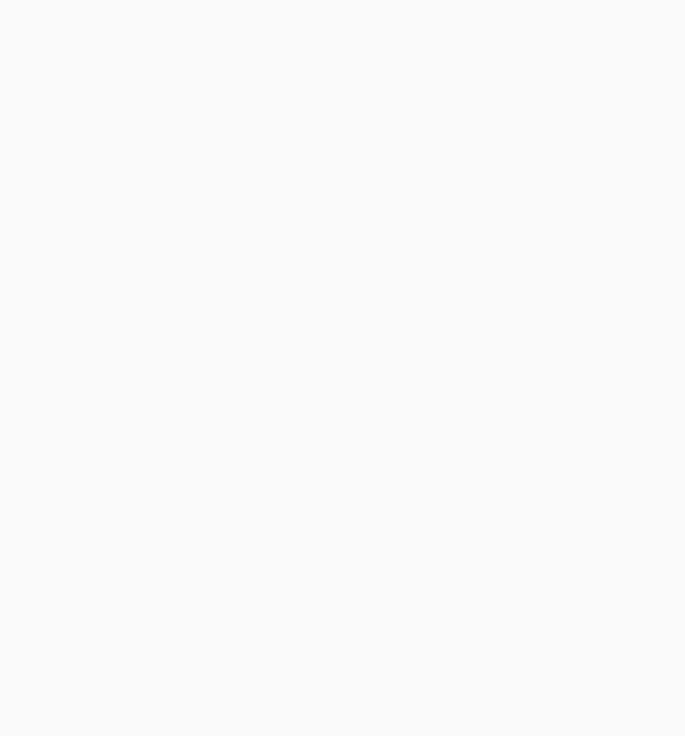
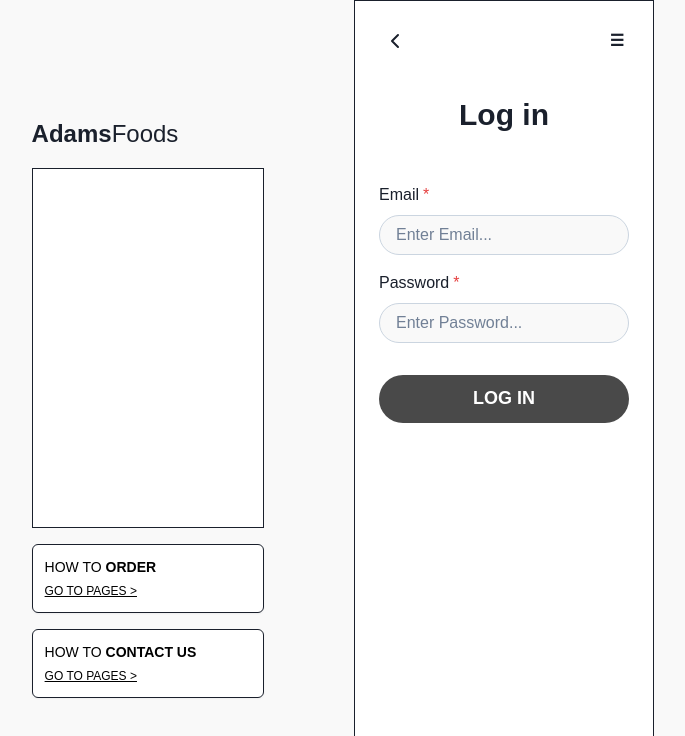
Before and after one commit to antsuh1028/AFStore, a React (Vite) app in the folder client/: page /login in a window 1280 px wide. Before the commit this address had no page. Shown: the top 736 px of the page, without its empty margins (326-1011 px from the left). Built offline with nearby package versions, Linux system fonts and the light colour scheme.

Commit message:
login frontend initial draft

```diff
--- a/client/src/App.jsx
+++ b/client/src/App.jsx
@@ -4,6 +4,7 @@ import Navbar from "./components/Navbar";
 import HomePage from "./pages/Home";
 import ContactPage from "./pages/Contact";
 import TermsAndPolicies from "./pages/Terms";
+import Login from "./pages/Login";
 import {PackingPage, FAQPage, B2BPage, DealPage, HowToOrderPage, MarinatedPage} from "./pages/wholesale"
 import theme from "./theme";
 import "./fonts.css";
@@ -25,6 +26,7 @@ function App() {
               <Route path="/wholesale/deal" element={<DealPage />} />
               <Route path="/wholesale/marinated" element={<MarinatedPage />} />
               <Route path="/terms-and-policies" element={<TermsAndPolicies />} />
+              <Route path="/login" element={<Login />} />
 
               {/* <Route path="/contact" element={<ContactPage />} /> */}
               {/* Add more routes as needed */}
--- /dev/null
+++ b/client/src/pages/Login.jsx
@@ -0,0 +1,205 @@
+import { useState, useEffect, useRef } from "react";
+import {
+  Box,
+  Heading,
+  Text,
+  Input,
+  FormControl,
+  FormLabel,
+  FormErrorMessage,
+  Button,
+  VStack,
+  Container,
+  IconButton,
+  useToast,
+  useDisclosure,
+  Flex,
+  Divider,
+} from "@chakra-ui/react";
+import { ChevronLeft } from "lucide-react";
+import { useNavigate } from "react-router-dom";
+
+import Sidebar from "../components/SideBar";
+import NavDrawer from "../components/NavDrawer";
+import Breadcrumbs from "../components/BreadCrumbs.";
+
+const Login = () => {
+  const [email, setEmail] = useState("");
+  const [password, setPassword] = useState("");
+  const [emailError, setEmailError] = useState("");
+  const [loading, setLoading] = useState(false);
+  const toast = useToast();
+  const navigate = useNavigate();
+  const contentRef = useRef(null);
+  const { isOpen, onOpen, onClose } = useDisclosure();
+
+  useEffect(() => {
+    window.scrollTo(0, 0);
+  }, []);
+
+  const validateEmail = (value) => {
+    const regex = /^[^\s@]+@[^\s@]+\.[^\s@]+$/;
+    setEmailError(!regex.test(value) ? "Invalid email address" : "");
+  };
+
+  const handleLogin = async (e) => {
+    e.preventDefault();
+    if (emailError) {
+      toast({
+        title: "Invalid email.",
+        description: "Please check your email format.",
+        status: "error",
+        duration: 4000,
+        isClosable: true,
+      });
+      return;
+    }
+
+    setLoading(true);
+    try {
+      const res = await fetch("http://localhost:3001/api/users/login", {
+        method: "POST",
+        headers: { "Content-Type": "application/json" },
+        body: JSON.stringify({ email, password }),
+      });
+      const data = await res.json();
+      if (res.ok) {
+        localStorage.setItem("token", data.token);
+        toast({
+          title: "Login successful.",
+          status: "success",
+          duration: 3000,
+          isClosable: true,
+        });
+        navigate("/"); // ✅ Redirect to homepage
+      } else {
+        toast({
+          title: "Login failed.",
+          description: data.message,
+          status: "error",
+          duration: 4000,
+          isClosable: true,
+        });
+      }
+    } catch (err) {
+      toast({
+        title: "Server error.",
+        description: err.message,
+        status: "error",
+        duration: 4000,
+        isClosable: true,
+      });
+    } finally {
+      setLoading(false);
+    }
+  };
+
+  const inputStyle = {
+    borderRadius: "999px",
+    bg: "#f9f9f9",
+    border: "1px solid",
+    borderColor: "gray.300",
+    px: 4,
+    py: 2,
+    _focus: {
+      borderColor: "blue.400",
+      boxShadow: "0 0 0 1px blue.400",
+    },
+  };
+
+  return (
+    <Sidebar>
+      <NavDrawer isOpen={isOpen} onClose={onClose} containerRef={contentRef} />
+      <Container
+        ref={contentRef}
+        maxW={{ base: "100%", lg: "30%" }}
+        p={0}
+        bg="white"
+        border={{ base: "none", lg: "1px" }}
+        ml={{ base: 0, lg: "40%" }}
+        minH="100vh"
+        display="flex"
+        flexDirection="column"
+        justifyContent="space-between"
+
+      >
+        <Box>
+          <Flex p={4} justify="space-between" align="center">
+            <IconButton
+              aria-label="Back"
+              icon={<ChevronLeft size={24} />}
+              variant="ghost"
+              size="lg"
+              colorScheme="gray"
+              onClick={() => navigate(-1)}
+            />
+            <IconButton
+              aria-label="Menu"
+              icon={<Text>☰</Text>}
+              variant="ghost"
+              onClick={onOpen}
+            />
+          </Flex>
+        </Box>
+
+
+        <Box px={6} py={4} flex="1" display="flex" flexDirection="column" justifyContent="flex-start">
+          <Heading mb={50} fontWeight="bold" fontSize="3xl" textAlign="center">
+            Log in
+          </Heading>
+
+
+          <form onSubmit={handleLogin}>
+            <VStack spacing={4} align="stretch">
+              <FormControl isRequired isInvalid={emailError !== ""}>
+                <FormLabel>Email</FormLabel>
+                <Input
+                  type="email"
+                  placeholder="Enter Email..."
+                  value={email}
+                  onChange={(e) => {
+                    setEmail(e.target.value);
+                    validateEmail(e.target.value);
+                  }}
+                  {...inputStyle}
+                />
+                {emailError && <FormErrorMessage>{emailError}</FormErrorMessage>}
+              </FormControl>
+
+              <FormControl isRequired>
+                <FormLabel>Password</FormLabel>
+                <Input
+                  type="password"
+                  placeholder="Enter Password..."
+                  value={password}
+                  onChange={(e) => setPassword(e.target.value)}
+                  {...inputStyle}
+                />
+              </FormControl>
+
+              <Box display="flex" justifyContent="center" width="100%" pt={4}>
+                <Button
+                  type="submit"
+                  bg="#494949"
+                  color="white"
+                  isLoading={loading}
+                  borderRadius="full"
+                  size="lg"
+                  width="100%"
+                  _hover={{ bg: "#6AAFDB" }}
+                >
+                  LOG IN
+                </Button>
+              </Box>
+            </VStack>
+          </form>
+
+          <Box mt={2}></Box>
+
+        </Box>
+      </Container>
+    </Sidebar>
+  );
+};
+
+export default Login;
```
